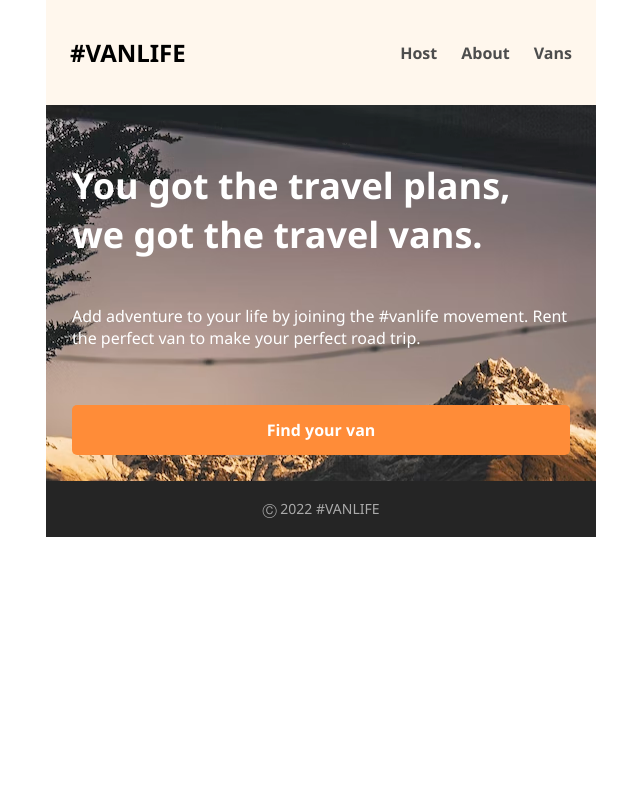
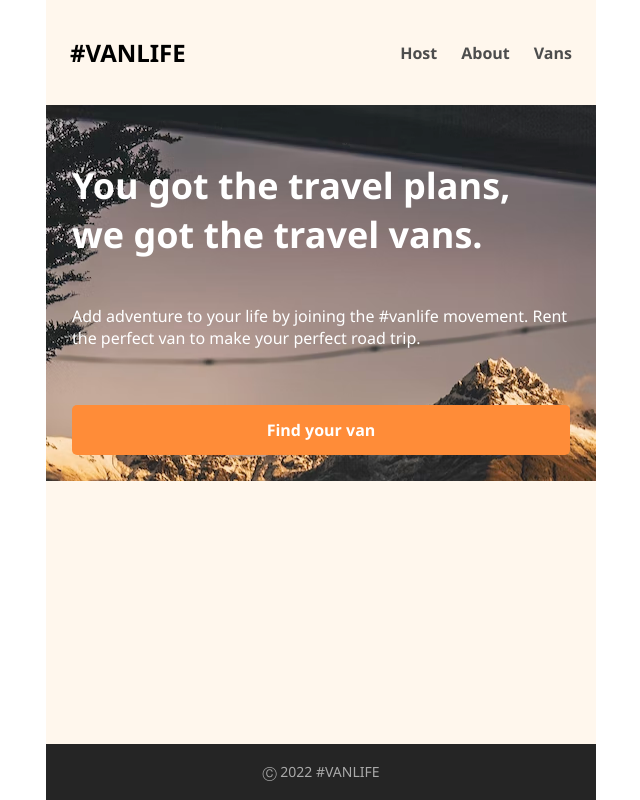
Before and after one commit to sulsiperis/van-life, a React (Create React App) app: page / in a window 1280 px wide. Shown: the whole page, without its empty margins (319-959 px from the left). Built offline with nearby package versions, Linux system fonts and the light colour scheme; what miragejs would draw is missing.

Commit message:
footer. Perfect solution for 100% height page (css min-height: 100vh)

```diff
--- a/src/App.css
+++ b/src/App.css
@@ -10,10 +10,7 @@ body {
 .App {
   text-align: center;
 }
-html, body, #root {
-  width: 100%;
-  height: 100%;
-}
+
 #root {
   display: flex;
   flex-direction: column;
@@ -26,13 +23,15 @@ nav {
   justify-content: space-between;
   padding: 36px 24px 36px 24px;
 }
+
 .main {
   min-width: 300px;
   max-width: 550px;
   width: 100vw;
-  height: 100%;
   display: flex;
   flex-direction: column;
+  background: #FFF7ED;
+  min-height: 100vh; /* perfect solution for 100% height page */
 }
 nav a {
   text-decoration: none;
@@ -50,9 +49,6 @@ nav a:hover {
   color: #000;
   font-size: 24px;
   font-weight: 900;
-}
-.content {
-  background: #FFF7ED;
 }
 .home-wrapper {
   background: linear-gradient(0deg, rgba(0, 0, 0, 0.46) 0%, rgba(0, 0, 0, 0.46) 100%), lightgray 0px -65.191px / 100% 178.109% no-repeat;
@@ -150,6 +146,7 @@ footer {
   align-items: center;
   flex-shrink: 0;
   background: #252525;
+  margin-top: auto;
 }
 
 /* vans */
--- a/src/App.js
+++ b/src/App.js
@@ -16,7 +16,7 @@ function App() {
   return (
     <div className='main'>
       <BrowserRouter>
-        <div className='content'>
+
           <Routes>
             <Route element={<Layout />}>
               <Route path='/' element={<Home />} />
@@ -37,10 +37,6 @@ function App() {
               </Route>
             </Route>
           </Routes>
-        </div>
-        <footer>
-          <h4>Ⓒ 2022 #VANLIFE</h4>
-        </footer>
       </BrowserRouter>
     </div>
   );
--- /dev/null
+++ b/src/components/Footer.js
@@ -0,0 +1,11 @@
+import React from 'react'
+
+function Footer() {
+  return (
+    <footer>
+        <h4>Ⓒ 2022 #VANLIFE</h4>
+    </footer>
+  )
+}
+
+export default Footer
--- a/src/components/Layout.js
+++ b/src/components/Layout.js
@@ -1,6 +1,7 @@
 import React from 'react'
 import { Outlet } from 'react-router-dom'
 import Header from './Header'
+import Footer from './Footer'
 
 
 function Layout() {
@@ -9,6 +10,7 @@ function Layout() {
 
         <Header />
         <Outlet />
+        <Footer />
     </>
 
   )
```
